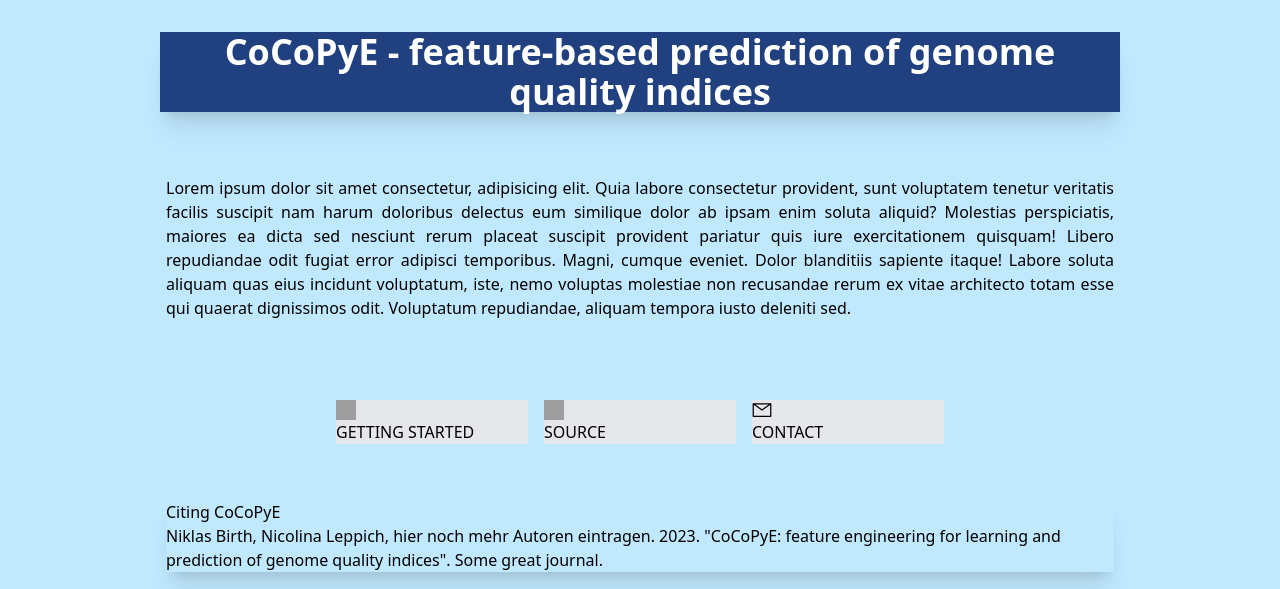
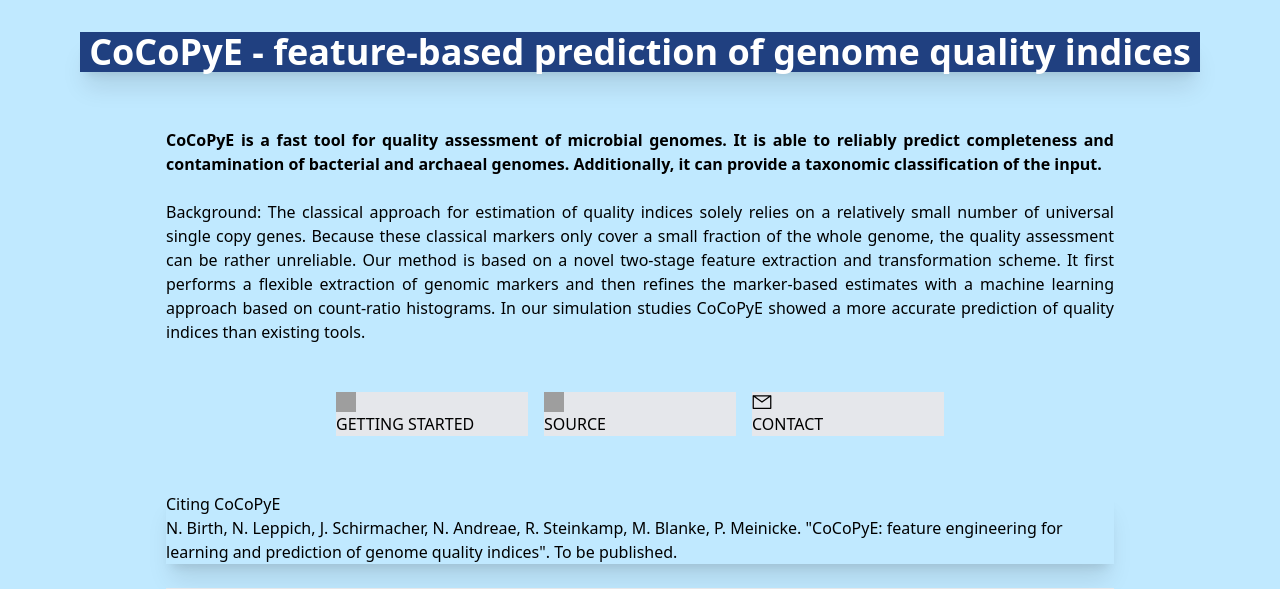
Before and after one commit to gobics/cocopye, a Python web app: template src/cocopye/ui/web/templates/index.html in a window 1280 px wide. Shown: the top 589 px of the page. Run offline with Jinja, Linux system fonts and the light colour scheme; the template is opened without the code that fills it, so the values that code supplies are empty.

Commit message:
Replaced Lorem ipsum with a real description; website changes; metadata changes in pyproject.toml

```diff
--- a/src/cocopye/ui/web/server.py
+++ b/src/cocopye/ui/web/server.py
@@ -145,6 +145,8 @@ def run_server():
     if celery_env["CELERY_TIME_LIMIT"] == "0":
         celery_env["CELERY_TIME_LIMIT"] = "10000000"
 
+    print("Running webserver on http://" + config.CONFIG["server"]["host"] + ":" + str(config.CONFIG["server"]["port"]))
+
     if config.CONFIG["server"]["debug"]:
         subprocess.Popen(
             ["celery", "-A", "cocopye.ui.web.tasks", "worker", "-c", str(config.CONFIG["server"]["celery"]["workers"])],
@@ -160,7 +162,7 @@ def run_server():
     else:
         subprocess.Popen(
             ["celery", "-A", "cocopye.ui.web.tasks", "worker", "-c", str(config.CONFIG["server"]["celery"]["workers"]),
-                "--without-heartbeat", "--without-gossip", "--without-mingle"], env=celery_env
+                "--without-heartbeat", "--without-gossip", "--without-mingle"], env=celery_env, stdout=subprocess.DEVNULL
         )
 
         uvicorn.run(
--- a/src/cocopye/ui/web/templates/index.html
+++ b/src/cocopye/ui/web/templates/index.html
@@ -26,12 +26,19 @@ along with CoCoPyE. If not, see <https://www.gnu.org/licenses/>.
 
   <link href="css/daisyui-4.3.1.css" rel="stylesheet" type="text/css" />
   <script src="css/tailwind-3.3.5.css"></script>
+  <style>
+    @media (min-width: 768px) {
+      #heading {
+        width: 87.5%;
+      }
+    }
+  </style>
 </head>
 
 <body class="flex flex-col" style="background-color: #c0e9ff; min-height: 100vh; margin: 0;">
   <header>
     <div class="flex flex-col items-center">
-      <div class="card mt-8 md:w-3/4 m-2 shadow-xl bg-base-100 border-solid border-neutral-400 mb-6" ,
+      <div id="heading" class="card mt-8 m-2 shadow-xl bg-base-100 border-solid border-neutral-400 mb-6" ,
         style="background-color: #204080">
         <div class="card-body">
           <h1 class="text-center text-4xl text-white font-bold">CoCoPyE - feature-based prediction of genome quality
@@ -44,18 +51,20 @@ along with CoCoPyE. If not, see <https://www.gnu.org/licenses/>.
   <main style="flex: 1 0 auto">
     <div class="grid 2xl:grid-cols-2 grid-cols-1 gap-6 m-2 mt-8">
       <div class="flex flex-col items-center">
-        <div class="md:w-3/4 m-2 text-base text-justify">
-          Lorem ipsum dolor sit amet consectetur, adipisicing elit. Quia labore consectetur
-          provident, sunt voluptatem tenetur veritatis facilis suscipit nam harum doloribus
-          delectus eum similique dolor ab ipsam enim soluta aliquid? Molestias perspiciatis,
-          maiores ea dicta sed nesciunt rerum placeat suscipit provident pariatur quis
-          iure exercitationem quisquam! Libero repudiandae odit fugiat error adipisci temporibus.
-          Magni, cumque eveniet. Dolor blanditiis sapiente itaque! Labore soluta aliquam
-          quas eius incidunt voluptatum, iste, nemo voluptas molestiae non recusandae rerum
-          ex vitae architecto totam esse qui quaerat dignissimos odit. Voluptatum repudiandae,
-          aliquam tempora iusto deleniti sed.
+        <div class="md:w-3/4 mb-2 text-base text-justify">
+          <b>CoCoPyE is a fast tool for quality assessment of microbial genomes. It is able to reliably predict
+          completeness and contamination of bacterial and archaeal genomes. Additionally, it can provide a
+          taxonomic classification of the input.</b><br><br>
+
+          Background: The classical approach for estimation of quality indices solely relies on a relatively small
+          number of universal single copy genes. Because these classical markers only cover a small fraction of the
+          whole genome, the quality assessment can be rather unreliable. Our method is based on a novel
+          two-stage feature extraction and transformation scheme. It first performs a flexible extraction
+          of genomic markers and then refines the marker-based estimates with a machine learning approach based on
+          count-ratio histograms. In our simulation studies CoCoPyE showed a more accurate prediction of  quality
+          indices than existing tools.
         </div>
-        <div class="flex flex-col md:flex-row mt-8 md:mt-16">
+        <div class="flex flex-col md:flex-row mt-8">
           <div class="flex flex-row items-center"><a class="btn btn-outline m-2 w-48 bg-gray-200" href="https://github.com/gobics/cocopye/wiki">
               <div style="content: url('icons/Font-Awesome/book.svg'); width: 20px; height: 20px;"></div>GETTING STARTED
             </a></div>
@@ -72,16 +81,16 @@ along with CoCoPyE. If not, see <https://www.gnu.org/licenses/>.
           <div class="card mt-12 md:w-3/4 shadow-xl bg-base-100 border-solid border-neutral-400 border-0">
             <div class="card-body">
               <h2 class="card-title">Citing CoCoPyE</h2>
-              Niklas Birth, Nicolina Leppich, hier noch mehr Autoren eintragen. 2023.
+              N. Birth, N. Leppich, J. Schirmacher, N. Andreae, R. Steinkamp, M. Blanke, P. Meinicke.
               "CoCoPyE: feature engineering for learning and prediction of genome quality indices".
-              Some great journal.
+              To be published.
             </div>
           </div>
         </div>
       </div>
 
       <div class="flex flex-col items-center">
-        <div class="card shadow-xl card-bordered border-2 bg-white border-solid h-full">
+        <div class="card shadow-xl card-bordered border-2 bg-white border-solid h-full md:w-3/4">
           <div class="card-body flex flex-col items-center">
             <h2 class="card-title justify-center text-2xl">Demo</h2>
             <div class="text-center">Upload a FASTA file and let CoCoPyE calculate completeness and contamination.</div>
```
Also changed, not shown: pyproject.toml (+17 -4 lines), README.md.
